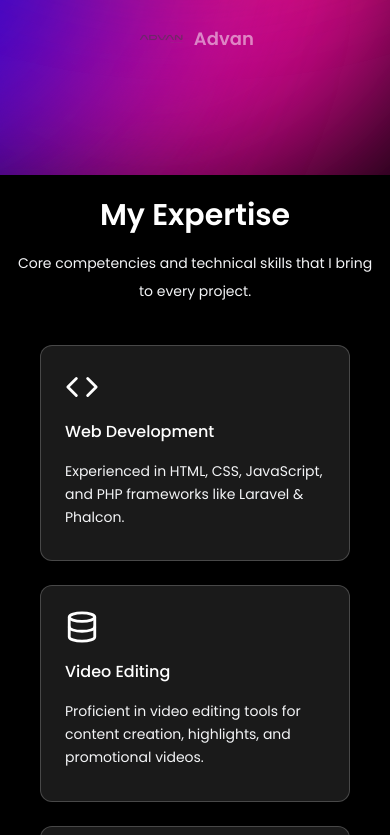
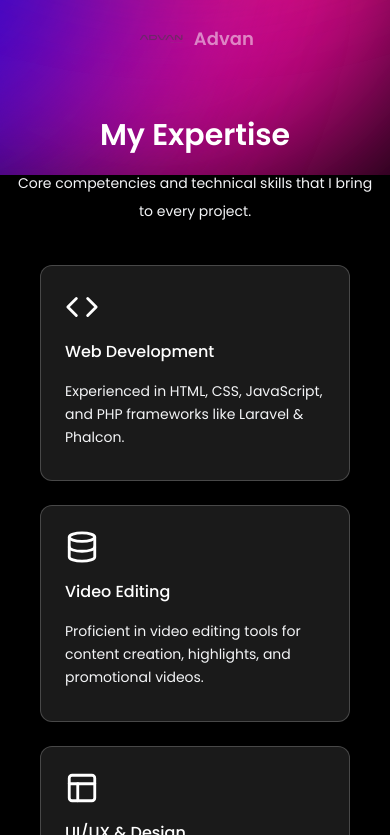
Before and after one commit to immanuell18/portfolio-nnael, a React (Vite) app: page / in a window 390 px wide. Shown: the part 669-1504 px from the top of the page. Built offline with nearby package versions, Linux system fonts and the light colour scheme.

Commit message:
Reduce top spacing for Skills section on mobile

```diff
--- a/src/sections/features.jsx
+++ b/src/sections/features.jsx
@@ -26,7 +26,7 @@ export default function Features() {
     ];
 
     return (
-        <section id="skills" className="mt-32">
+        <section id="skills" className="mt-12 md:mt-32">
             <SectionTitle
                 title="My Expertise"
                 description="Core competencies and technical skills that I bring to every project."
```
